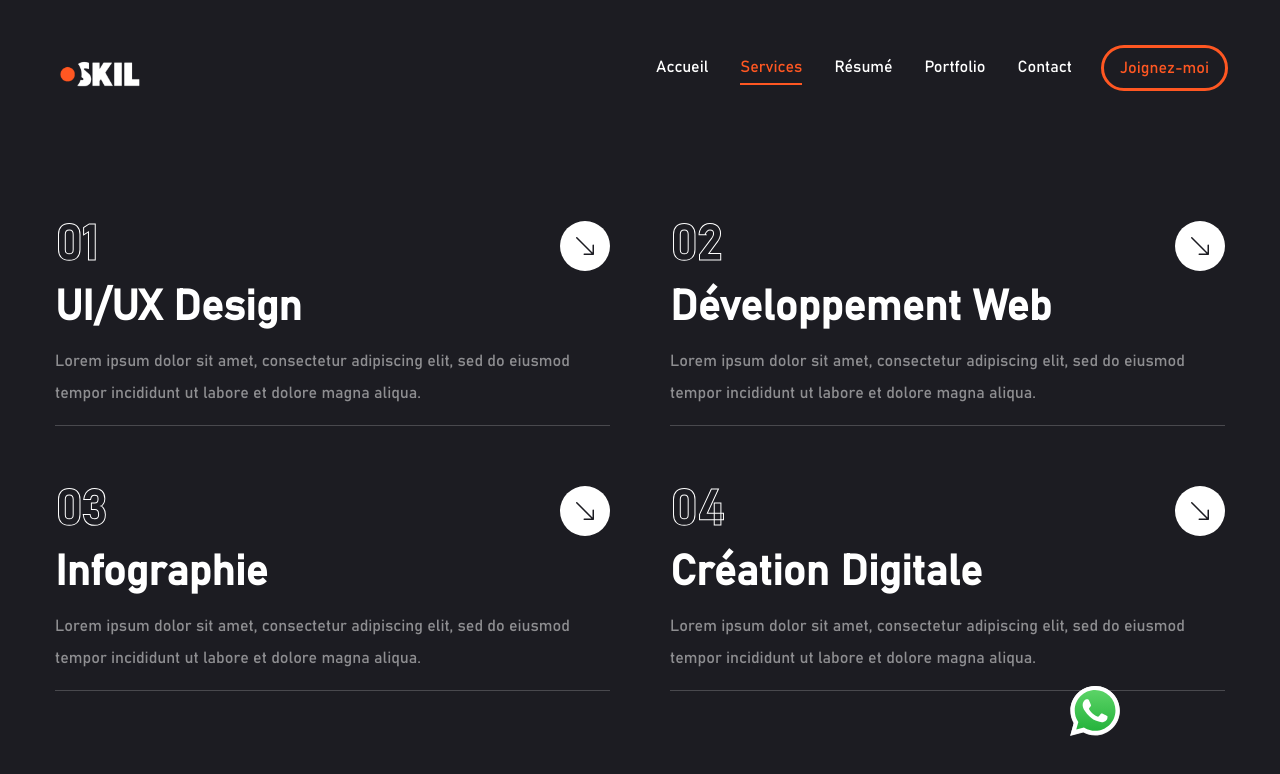
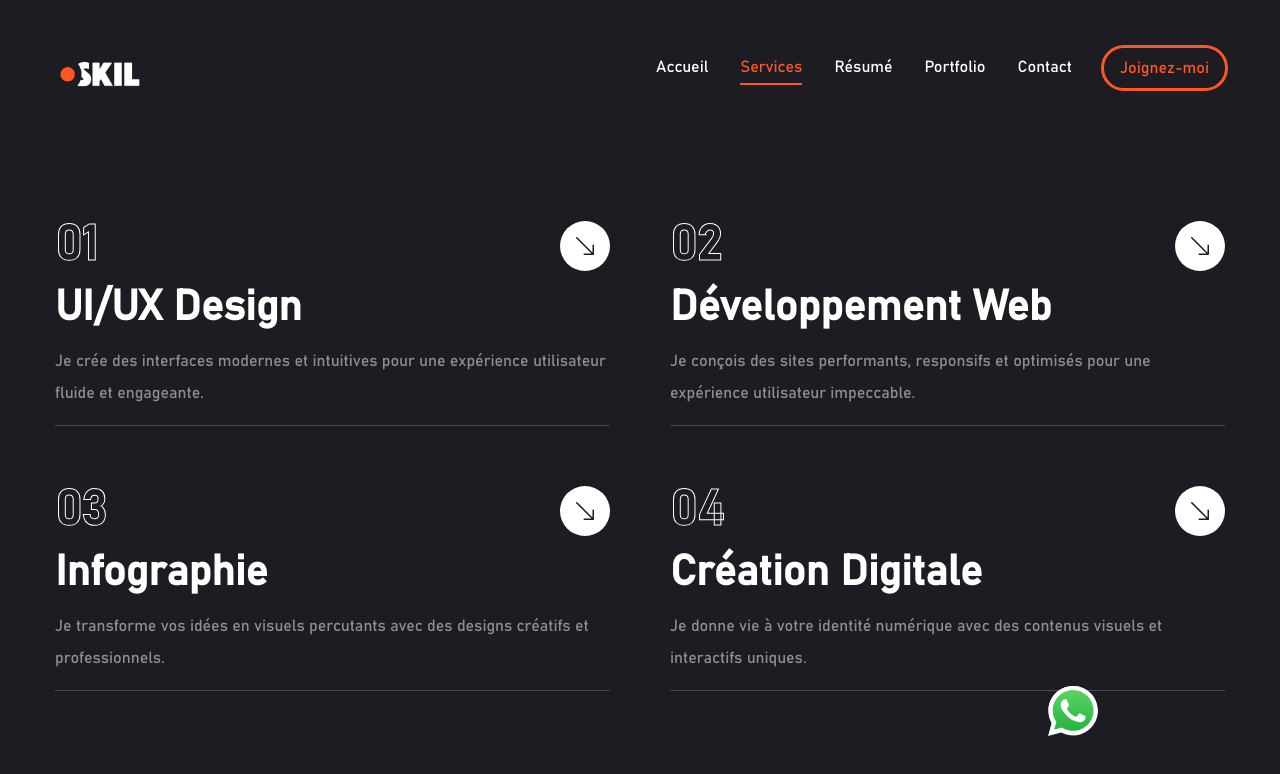
Before and after one commit to oskil01/Oskil-Portfolio, a Next.js app: page /services in a window 1280 px wide. Shown: the top 774 px of the page. Built offline with nearby package versions, Linux system fonts and the light colour scheme.

Commit message:
Mise à jour du popup et des liens sociaux, correction du positionnement en arrière du bouton WhatsApp lors du rafraichissement ou la transition des pages

```diff
--- a/app/contact/page.jsx
+++ b/app/contact/page.jsx
@@ -17,6 +17,9 @@ import {
   SelectTrigger,
   SelectValue,
 } from "@/components/ui/ui/select";
+
+// importation de l'icone de confirmation à l'envoi du message
+import { CheckCircle } from "lucide-react";
 
 // importation des icones de contact
 import {
@@ -188,13 +191,21 @@ const Contact = () => {
             <div className="fixed inset-0 bg-black bg-opacity-50 flex
               items-center justify-center z-50"
             >
-              <div className="bg-white p-8 rounded-xl shadow-lg text-center
-              text-primary sm:max-w-sm xl:max-w-md md:max-w-sm"
+              <div className="bg-white p-8 m-5 rounded-xl shadow-lg text-center
+              text-primary lg:max-w-[375px] xl:max-w-md md:max-w-[320px]"
               >
-                <h2 className="text-4xl text-green-800 text-bolder py-4">Message Envoyé !</h2>
+                {/* icone de confirmation */}
+                <motion.div
+                  initial={{ scale: 0 }}
+                  animate={{ scale: 1 }}
+                  transition={{ duration: 0.5, type: "spring", stiffness: 100 }}
+                  className="flex justify-center"
+                >
+                  <CheckCircle size={50} className="text-green-800" />
+                </motion.div>
+                <h2 className="text-2xl text-green-800 text-bolder py-4">Message Envoyé !</h2>
                 <p className="mb-5 text-green-800 text-base">
-                  Vous recevrez une réponse via l'adresse mail fournie
-                  lors de l'envoi de votre message. Merci d'avoir contacté Oskil !
+                  Vous recevrez une réponse à votre message par mail. Merci d'avoir contacté Oskil !
                 </p>
                 <button
                   className="px-4 py-2 bg-green-800 text-white rounded
--- a/app/services/page.jsx
+++ b/app/services/page.jsx
@@ -10,28 +10,28 @@ const services = [
     num: '01',
     title: 'UI/UX Design',
     description:
-      'Lorem ipsum dolor sit amet, consectetur adipiscing elit, sed do eiusmod tempor incididunt ut labore et dolore magna aliqua.',
+      'Je crée des interfaces modernes et intuitives pour une expérience utilisateur fluide et engageante.',
     slug: 'ui-ux-design',
   },
   {
     num: '02',
     title: 'Développement Web',
     description:
-      'Lorem ipsum dolor sit amet, consectetur adipiscing elit, sed do eiusmod tempor incididunt ut labore et dolore magna aliqua.',
+      'Je conçois des sites performants, responsifs et optimisés pour une expérience utilisateur impeccable.',
     slug: 'developpement-web',
   },
   {
     num: '03',
     title: 'Infographie',
     description:
-      'Lorem ipsum dolor sit amet, consectetur adipiscing elit, sed do eiusmod tempor incididunt ut labore et dolore magna aliqua.',
+      'Je transforme vos idées en visuels percutants avec des designs créatifs et professionnels.',
     slug: 'infographisme',
   },
   {
     num: '04',
     title: 'Création Digitale',
     description:
-      'Lorem ipsum dolor sit amet, consectetur adipiscing elit, sed do eiusmod tempor incididunt ut labore et dolore magna aliqua.',
+      'Je donne vie à votre identité numérique avec des contenus visuels et interactifs uniques.',
     slug: 'creation-digitale',
   },
 ];
--- a/components/ui/Header.jsx
+++ b/components/ui/Header.jsx
@@ -37,15 +37,15 @@ const Header = () => {
           </Link>
         </div>
 
-        {/* Navbar pour mobile */}
+        {/* Navbar mobile */}
         <div className="xl:hidden">
           <MobileNav />
         </div>
       </div>
 
-      {/* Bouton WhatsApp flottant */}
+      {/* Bouton WhatsApp */}
       <div className="fixed bottom-12 w-full flex justify-end px-6
-      xl:px-32 z-50 mb-3 me-10">
+      xl:px-[150px] z-40 mb-3 ">
       <motion.a
         href="https://wa.me/243820838387"
         target="_blank"
--- a/components/ui/PageTransition.jsx
+++ b/components/ui/PageTransition.jsx
@@ -17,7 +17,8 @@ const PageTransition = ({ children }) => {
           duration: 0.4,
           ease: "easeInOut",
         }}
-        className="h-screen w-screen fixed bg-primary top-0 pointer-events-none z-30"
+        className="h-screen w-screen fixed bg-primary top-0
+        pointer-events-none z-30"
       />
       {children}
     </AnimatePresence>
--- a/components/ui/Socials.jsx
+++ b/components/ui/Socials.jsx
@@ -9,8 +9,8 @@ import {
 } from "react-icons/fa"
 
 const socials = [
-    {icon: <FaGithub />, path: ""},
-    {icon: <FaDiscord />, path: ""},
+    {icon: <FaGithub />, path: "https://github.com/oskil01"},
+    {icon: <FaDiscord />, path: "https://discord.gg/cSdAFHSQ"},
     {icon: <FaFacebook />, path: "https://www.facebook.com/junior.tambwe.56"},
     {icon: <FaYoutube />, path: "https://www.youtube.com/@juniorjsn"},
     {icon: <FaLinkedin />, path: `https://www.linkedin.com/in/junior-johnson-aa5763214?utm_source=share&utm_campaign=share_via&utm_content=profile&utm_medium=android_app`},
```
Also changed, not shown: app/page.jsx (line endings or trailing spaces).
